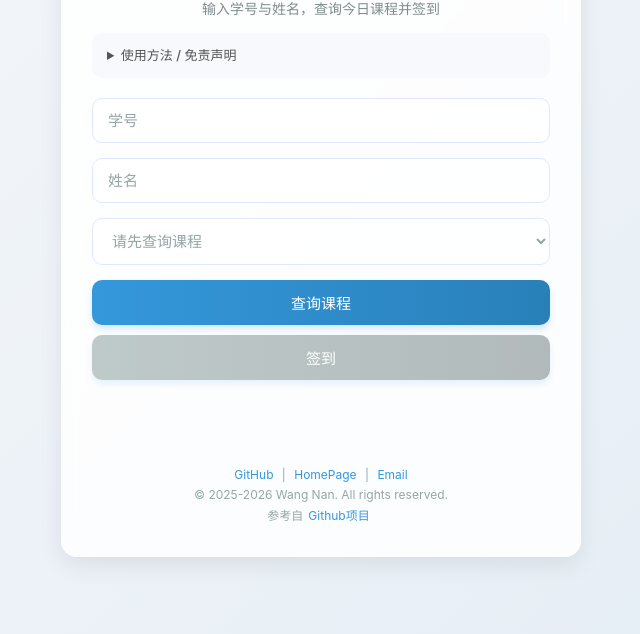
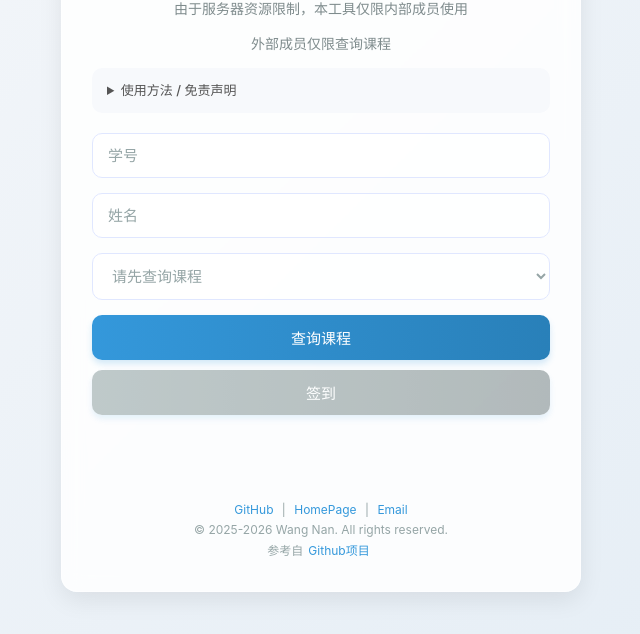
Before and after one commit to KaguraTart/BuaaSignIn, a plain HTML site: page index.html in a window 1280 px wide. Shown: the part 166-800 px from the top of the page, without its empty margins (319-959 px from the left). Drawn offline with Linux system fonts and the light colour scheme.

Commit message:
Update index.html

```diff
--- a/index.html
+++ b/index.html
@@ -204,6 +204,8 @@
     <div class="card">
         <h1>BUAA 课程签到</h1>
         <p class="desc">输入学号与姓名，查询今日课程并签到</p>
+        <p class="desc">由于服务器资源限制，本工具仅限内部成员使用</p>
+        <p class="desc">外部成员仅限查询课程</p>
 
         <details class="collapse">
             <summary>使用方法 / 免责声明</summary>
```
